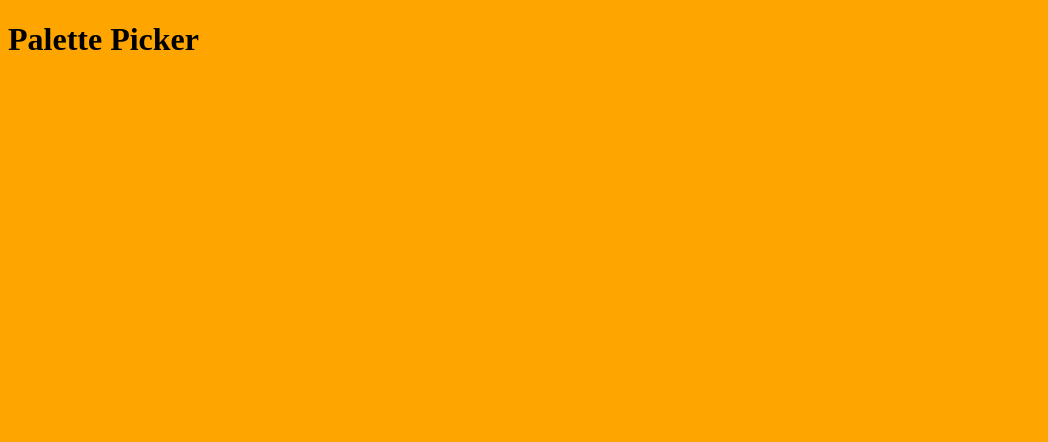
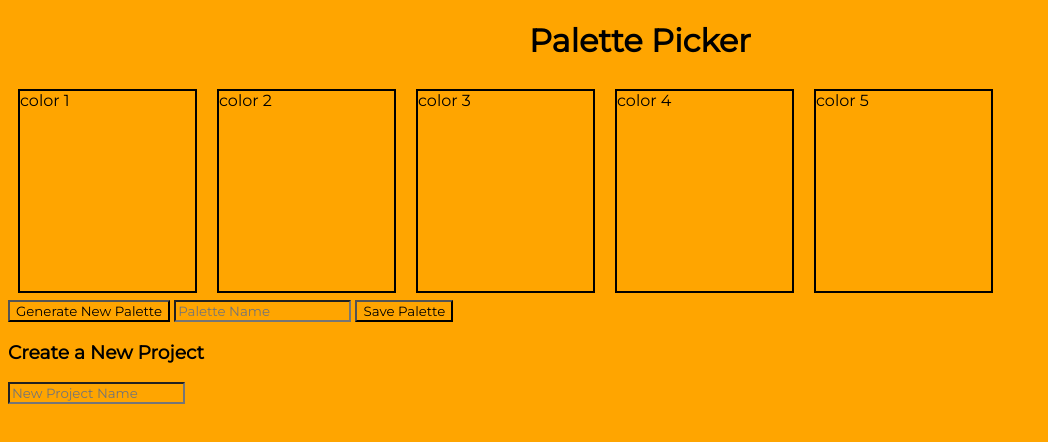
Before and after one commit to patrickjneel/palette-picker, a website: page public/index.html in a window 1280 px wide. Shown: the whole page, without its empty margins (0-1048 px from the left). Drawn offline with nearby package versions, Linux system fonts and the light colour scheme.

Commit message:
html setup/css

```diff
--- a/public/css/styles.css
+++ b/public/css/styles.css
@@ -1,4 +1,20 @@
-/*//font-family: 'Montserrat', sans-serif;*/
+
 * {
   background-color: orange;
+  font-family: 'Montserrat', sans-serif;
 }
+
+header {
+  text-align: center;
+}
+
+#color-palette {
+  display: flex;
+}
+
+.color {
+  border: 2px solid black;
+  height: 200px;
+  margin: 7px 10px;
+  width: 175px;
+}
--- a/public/index.html
+++ b/public/index.html
@@ -6,13 +6,26 @@
   <link href="https://fonts.googleapis.com/css?family=Montserrat" rel="stylesheet">
 </head>
 <body>
-  <h1>Palette Picker</h1>
+  <header>
+    <h1>Palette Picker</h1>
+  </header>
   <section id="color-palette">
-    <div id="color1"></div>
-    <div id="color2"></div>
-    <div id="color3"></div>
-    <div id="color4"></div>
-    <div id="color5"></div>
+    <div class="color">color 1</div>
+    <div class="color">color 2</div>
+    <div class="color">color 3</div>
+    <div class="color">color 4</div>
+    <div class="color">color 5</div>
+  </section>
+  <section id="create-platte">
+    <button id="generate-btn">
+      Generate New Palette
+    </button>
+    <input placeholder="Palette Name">
+    <button>Save Palette</button>
+  </section>
+  <section id="project-palette">
+    <h3>Create a New Project</h3>
+    <input placeholder="New Project Name" >
   </section>
 <script src="https://ajax.googleapis.com/ajax/libs/jquery/3.2.1/jquery.min.js"></script>
 </body>
```
